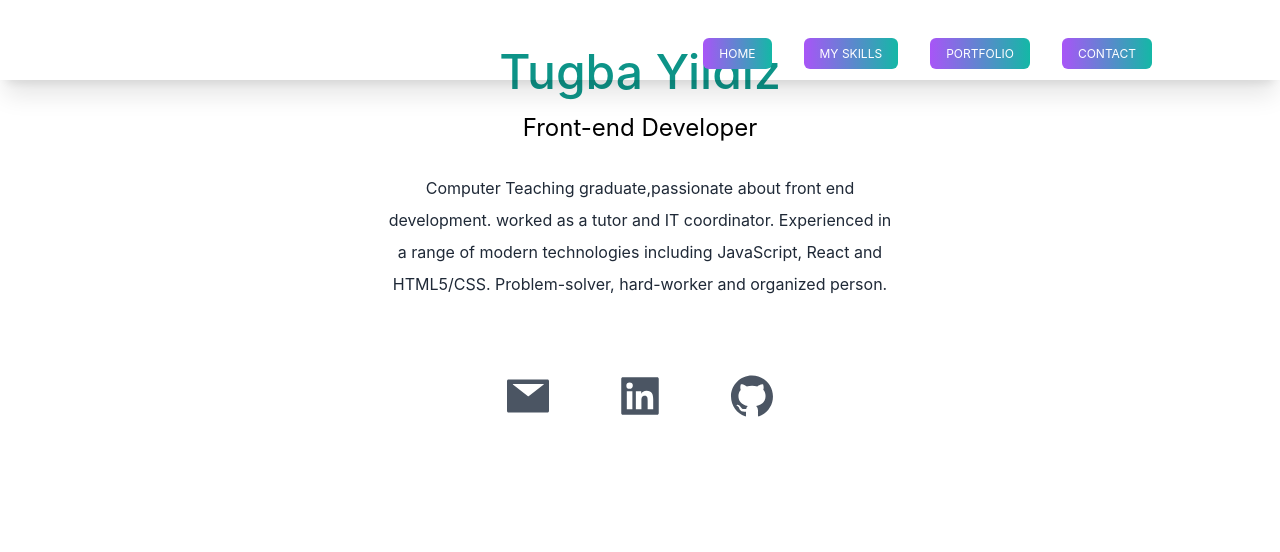
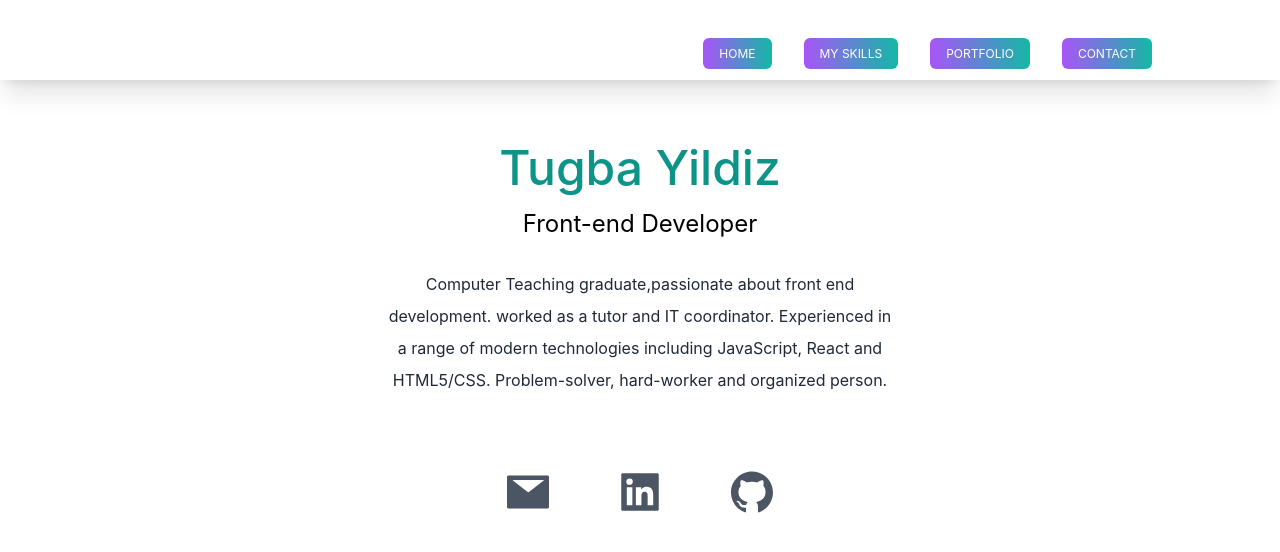
Before and after one commit to yildiztugba/yildiztugba.github.io, a React (Create React App) app: page / in a window 1280 px wide. Shown: the top 552 px of the page. Built offline with nearby package versions, Linux system fonts and the light colour scheme.

Commit message:
padding for about session

```diff
--- a/src/components/About.js
+++ b/src/components/About.js
@@ -7,8 +7,8 @@
 
 export default function About(){
     return(
-        <section>
-          <div className="text-center p-10" >
+        <div className="p-24 h-auto">
+          <div className="text-center p-10 " >
             <h1 className="text-5xl py-2 text-teal-600 font-medium">Tugba Yildiz</h1>
             <h3 className="text-2xl py-2" >Front-end Developer</h3>
             <p className="text-md py-5 leading-8 text-gray-800 max-w-lg mx-auto">Computer Teaching graduate,passionate about front end development. worked as a tutor and IT coordinator. Experienced in a range of modern technologies including JavaScript, React and HTML5/CSS. Problem-solver, hard-worker and organized person.</p>
@@ -18,7 +18,7 @@
           <a href="https://www.linkedin.com/in/yildiztugba/" target="_blank" ><AiFillLinkedin /></a>
           <a href="https://github.com/yildiztugba"target="_blank" ><AiFillGithub /></a>
         </div>
-        </section>
+        </div>
     )
 
 }
--- a/src/components/Navbar.js
+++ b/src/components/Navbar.js
@@ -10,7 +10,7 @@
     }
 
     return(
-        <section className="fixed w-full h-20 shadow-xl z-[100]">
+        <div className="fixed w-full h-20 shadow-xl z-[100]">
             <nav className="py-10 mb-12 flex justify-between">
                 <ul className=" hidden md:flex ml-auto pr-32 cursor-pointer">
                     <li><a className="bg-gradient-to-r from-purple-500 to-teal-500 text-white px-4 py-2 rounded-md ml-8 hover:border-b uppercase text-xs"> Home</a></li>
@@ -42,7 +42,7 @@
                     </div>
                 </div>
             </div>
-        </section>
+        </div>
     )
 
 }
```
